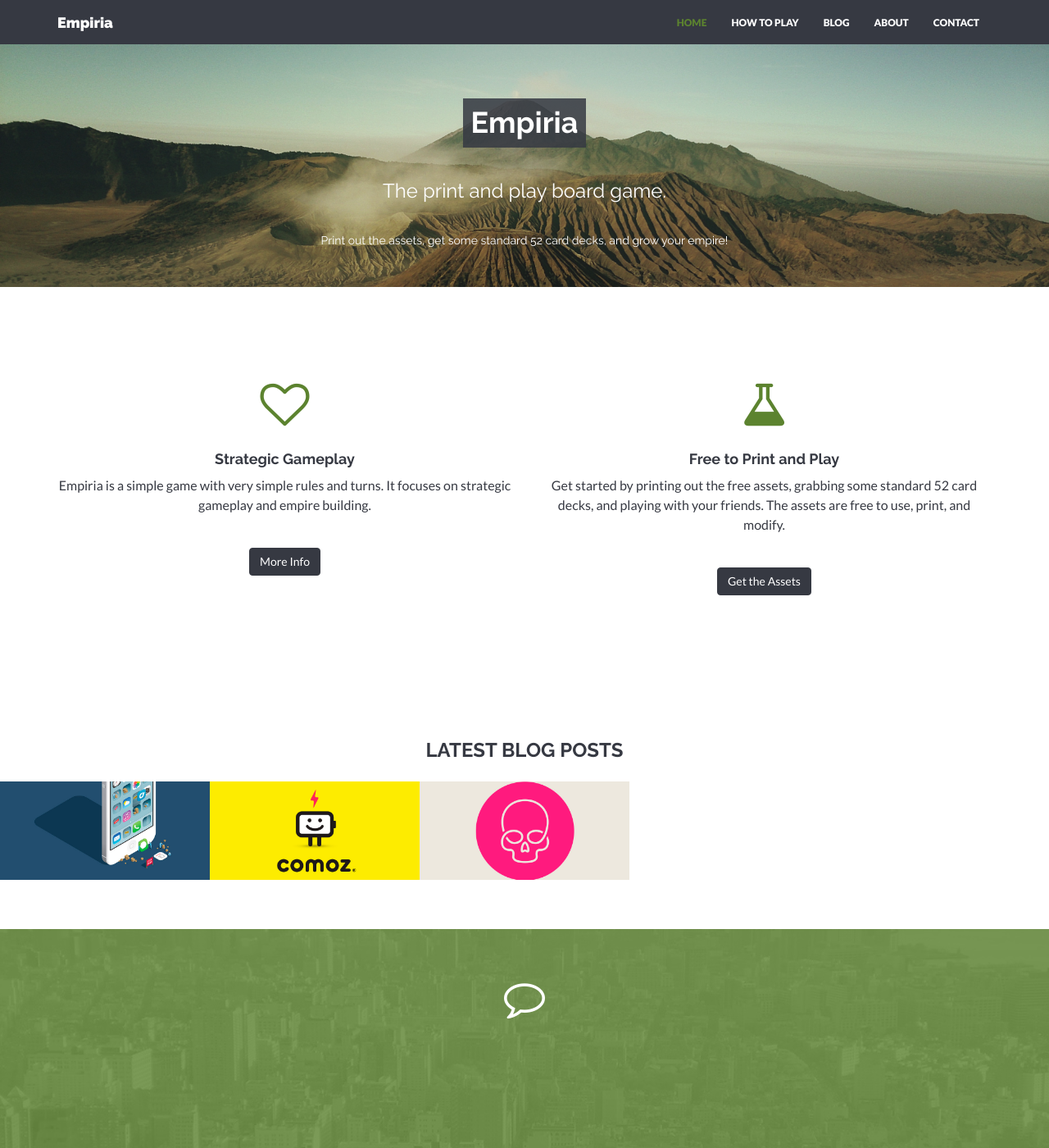
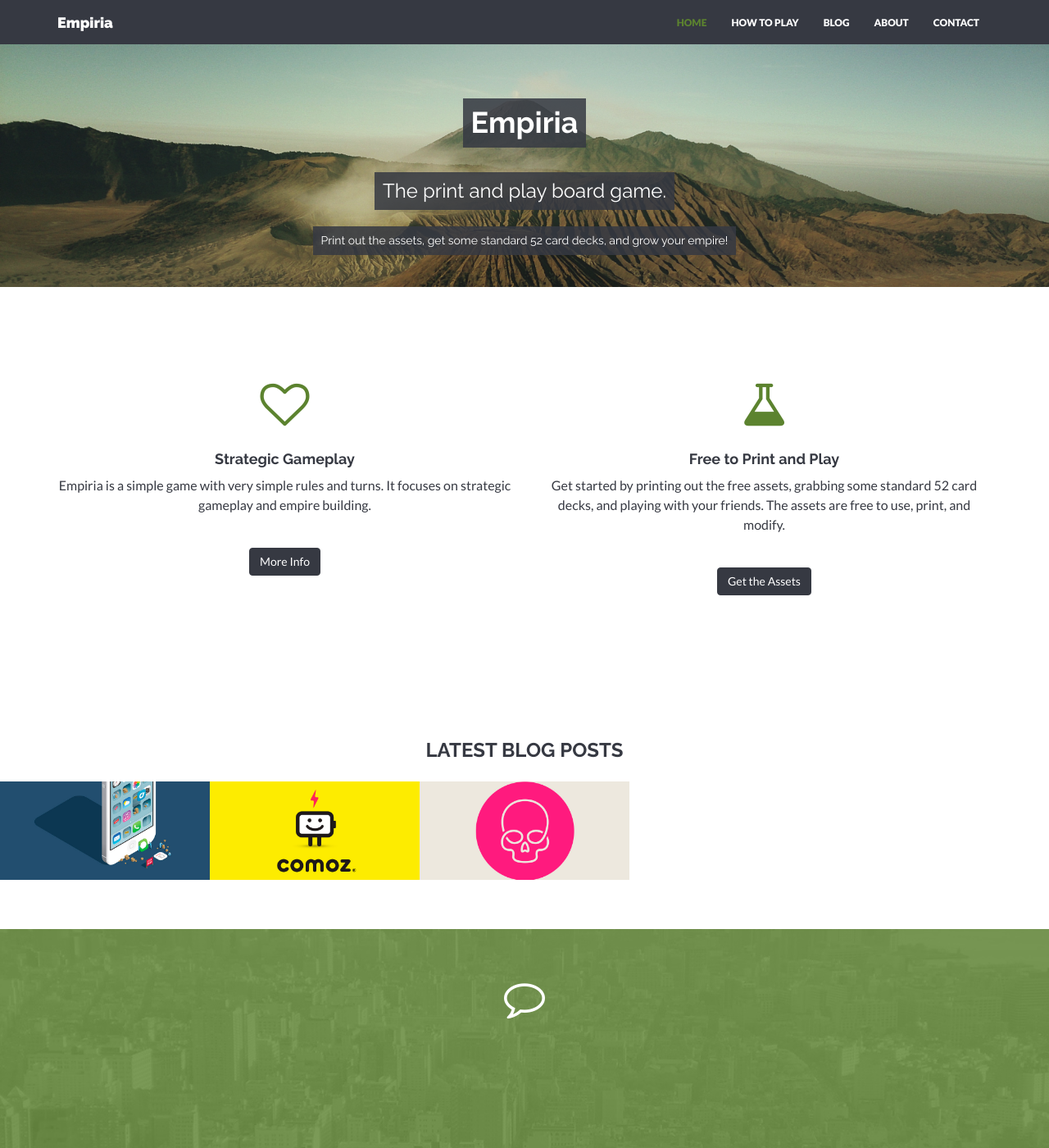
Before and after one commit to ChibiCritters/empiria-card-game, a Jekyll site: the page built from index.html, in a window 1280 px wide and 1400 px high. Shown: the whole window at 82% size. Built offline with Jekyll 4.4.1, drawn with Linux system fonts in a browser that asks for light colours; nearby versions of some CDN libraries.

Commit message:
fix rgba

```diff
--- a/_includes/css/style.css
+++ b/_includes/css/style.css
@@ -221,7 +221,7 @@ a:focus {
 #headerwrap h3, h5 {
 	color: white;
 	font-weight: 400;
-	background-color: {{ site.colors.secondary_rgb }}, 0.85);
+	background-color: rgba({{ site.colors.secondary_rgb }}, 0.85);
 	display: inline-block;
 	padding: 10px;
 }
```
